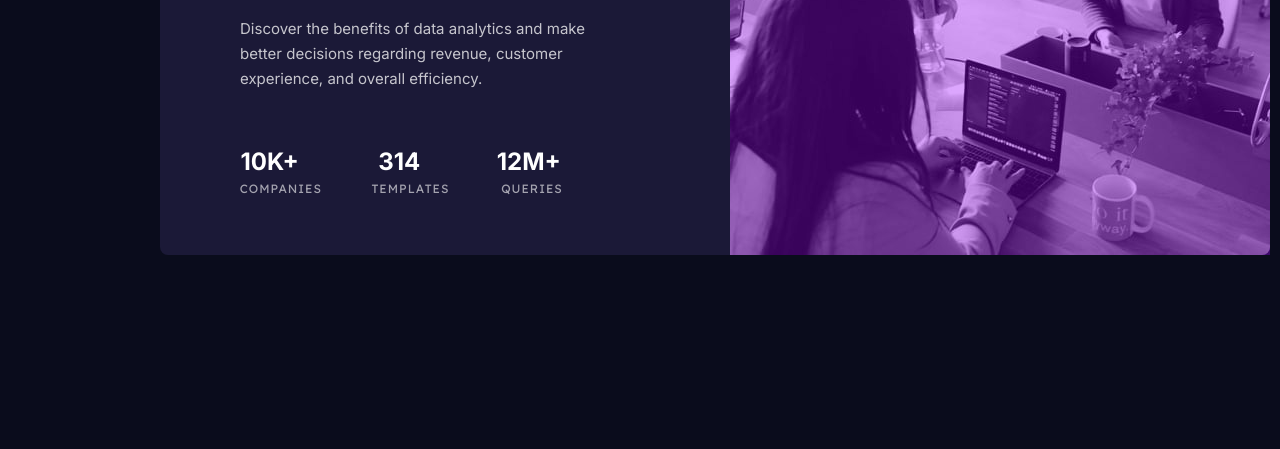
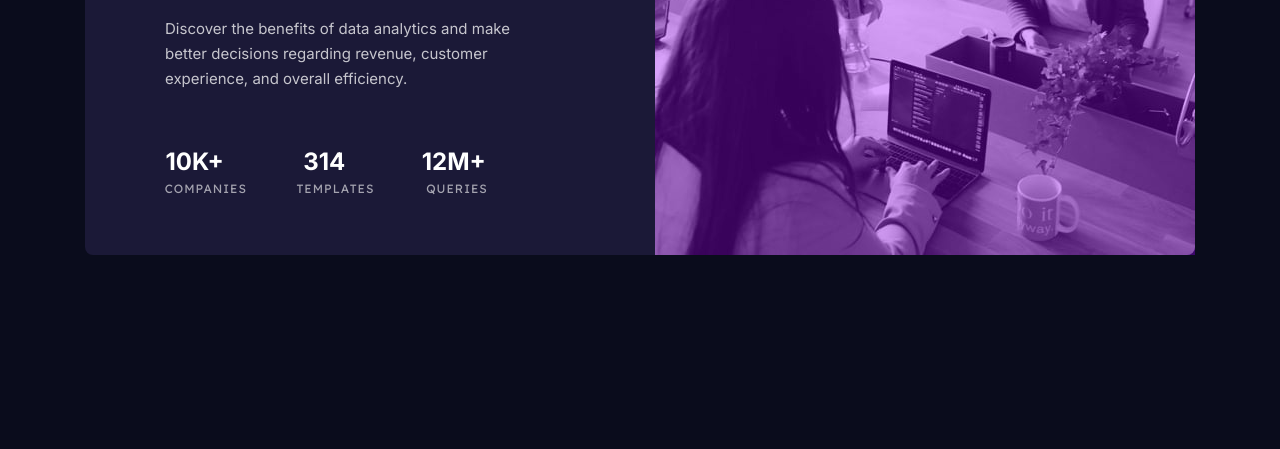
Before and after one commit to Have-Samuel/stats-preview-card, a plain HTML site: page index.html in a window 1280 px wide. Shown: the part 351-800 px from the top of the page. Drawn offline with Linux system fonts and the light colour scheme.

Commit message:
Edit tthe README file and change the centering of the desktop version

```diff
--- a/style.css
+++ b/style.css
@@ -107,7 +107,7 @@
   .content {
     display: flex;
     flex-direction: row-reverse;
-    margin: 10rem;
+    margin: 10rem auto;
     width: 1110px;
     height: 446px;
     justify-content: space-between;
```
Also changed, not shown: 1 other file.
